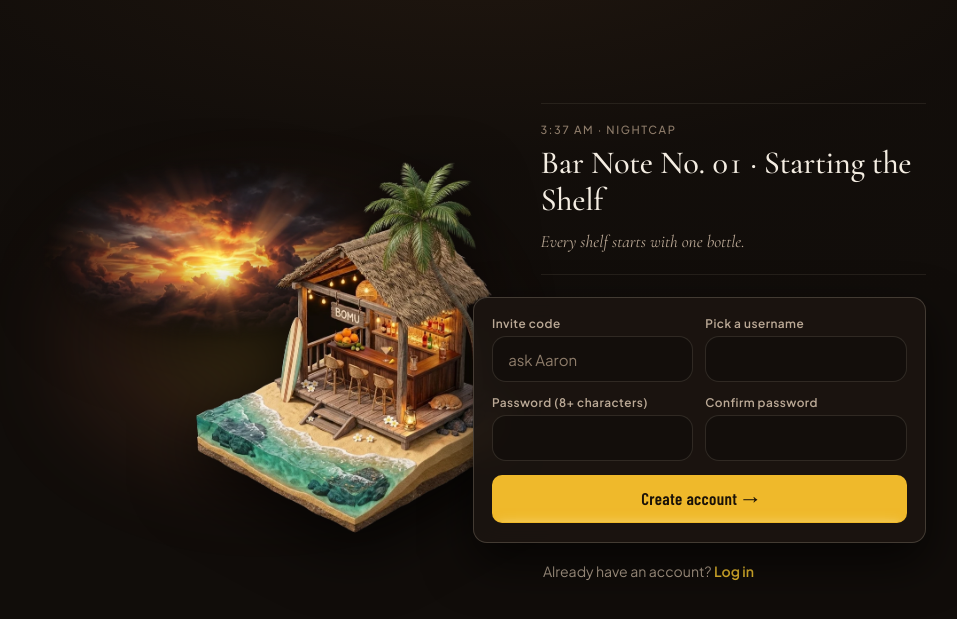
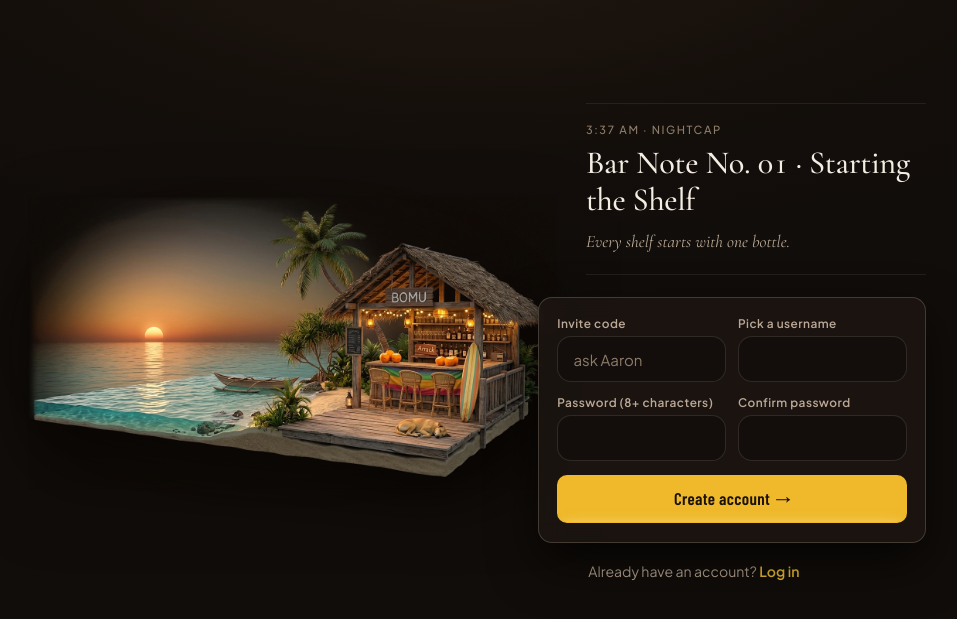
Before and after one commit to sepulturian/bomu, a Flask app: page /signup in a window 1280 px wide. Shown: the part 62-681 px from the top of the page, without its empty margins (164-1121 px from the left). Run offline with Flask 3, Linux system fonts and the light colour scheme; some libraries are stand-ins or nearby versions; some web fonts are replaced.

Commit message:
Update auth diorama to 16:9 widescreen sunset with beach dog and Arrack sign

```diff
--- a/templates/signup.html
+++ b/templates/signup.html
@@ -26,21 +26,21 @@
 
     .auth-art-col {
         position: relative;
-        max-width: 320px;
-        width: 88vw;
-        margin: -0.25rem auto 0;
+        width: calc(100% + 1.25rem);
+        max-width: none;
+        margin: -0.25rem -0.625rem 0;
     }
 
     .auth-art {
         position: relative;
-        aspect-ratio: 1105 / 890;
+        aspect-ratio: 1376 / 768;
     }
 
     .auth-art::before {
         content: "";
         position: absolute;
-        inset: 8% 4% 8% 4%;
-        background: radial-gradient(ellipse 75% 65% at 46% 50%, rgba(244, 196, 48, 0.16) 0%, rgba(231, 111, 81, 0.08) 50%, transparent 75%);
+        inset: 12% 8% 10% 8%;
+        background: radial-gradient(ellipse 75% 65% at 50% 50%, rgba(244, 196, 48, 0.16) 0%, rgba(231, 111, 81, 0.08) 50%, transparent 75%);
         filter: blur(32px);
         z-index: 0;
         pointer-events: none;
@@ -59,7 +59,7 @@
     .auth-editorial-col {
         position: relative;
         z-index: 2;
-        margin-top: -1.75rem;
+        margin-top: -0.5rem;
     }
 
     .bar-note {
@@ -175,19 +175,19 @@
         .auth-stage {
             width: 100%;
             display: grid;
-            grid-template-columns: minmax(0, 1.12fr) minmax(0, 0.88fr);
-            gap: 1.5rem;
+            grid-template-columns: minmax(0, 1.22fr) minmax(0, 0.78fr);
+            gap: 1.75rem;
             align-items: center;
         }
 
         .auth-art-col {
-            max-width: 490px;
+            max-width: 560px;
             width: 100%;
             margin: 0 auto;
         }
 
         .auth-art::before {
-            inset: 6% 4% 6% 4%;
+            inset: 10% 6% 10% 6%;
             filter: blur(36px);
             background: radial-gradient(ellipse 75% 65% at 48% 50%, rgba(244, 196, 48, 0.18) 0%, rgba(231, 111, 81, 0.09) 50%, transparent 75%);
         }
@@ -204,7 +204,7 @@
         }
 
         .auth-form-card {
-            margin-left: -4.25rem;
+            margin-left: -3rem;
             padding: 1.05rem 1.15rem 1.2rem;
         }
 
@@ -225,7 +225,7 @@
 <div class="auth-stage">
     <div class="auth-art-col">
         <div class="auth-art">
-            <img src="/static/beach-bar-sunset.webp" alt="Isometric miniature diorama of an open-air Sri Lankan beach bar named Bomu under a coastal sunset" fetchpriority="high">
+            <img src="/static/beach-bar-sunset-diorama.webp" alt="3D isometric miniature diorama of an open-air Southern Sri Lankan beach bar named Bomu at sunset, with a sleeping beach dog, oruwa boat, and Arrack sign" fetchpriority="high">
         </div>
     </div>
 
```
Also changed, not shown: CLAUDE.md (+12 -13 lines), templates/login.html (+13 -13 lines), static/beach-bar-sunset-diorama.webp (added), static/beach-bar-sunset.webp.
